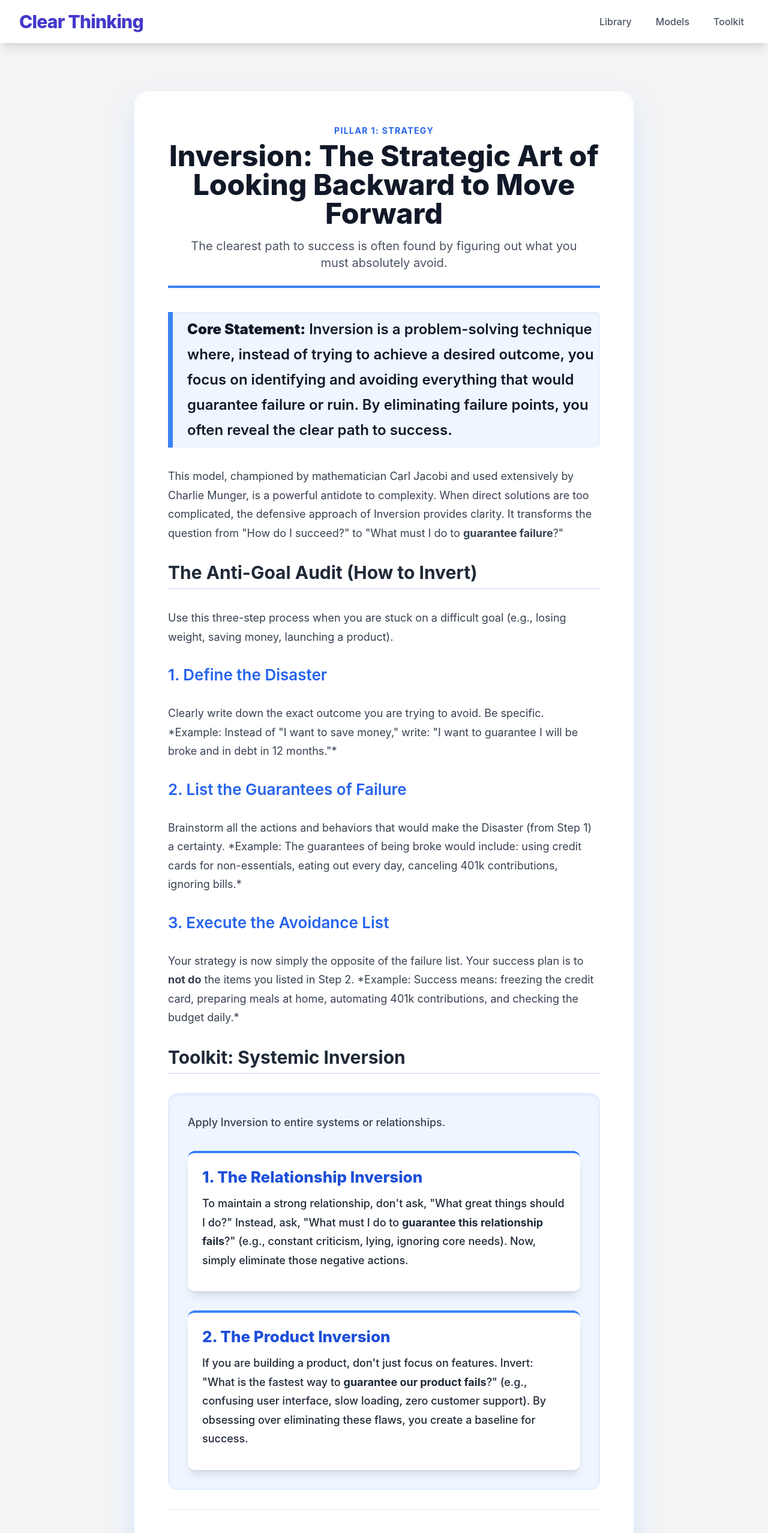
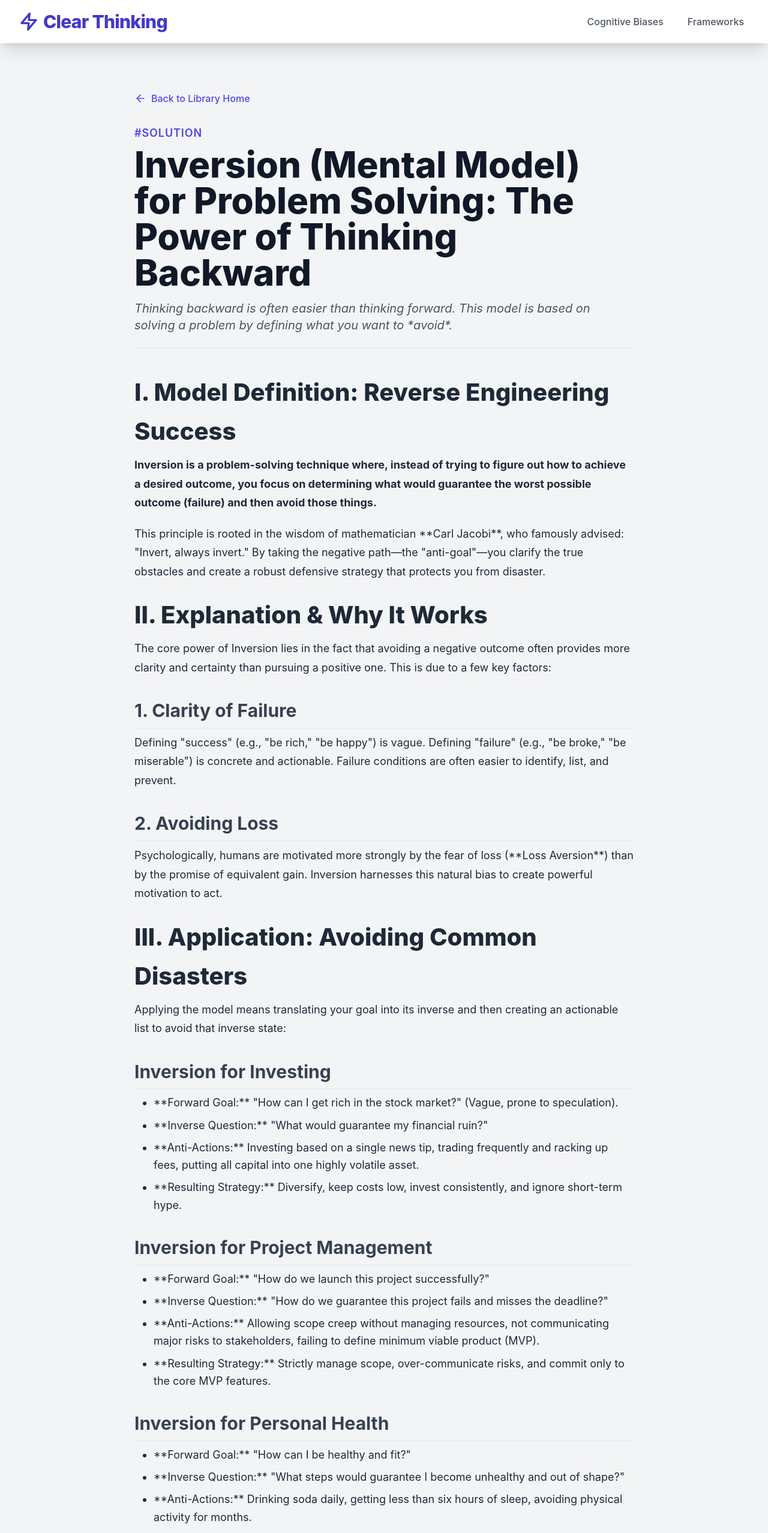
Before and after one commit to toolblaster/ClearThinking.toolblaster.com, a plain HTML site: page articles/frameworks/inversion-mental-model-for-problem-solving.html in a window 1280 px wide. Shown: the top 2555 px of the page at 60% size. Drawn offline with nearby package versions, Linux system fonts and the light colour scheme.

Commit message:
Update inversion-mental-model-for-problem-solving.html

```diff
--- a/articles/frameworks/inversion-mental-model-for-problem-solving.html
+++ b/articles/frameworks/inversion-mental-model-for-problem-solving.html
@@ -3,116 +3,240 @@
 <head>
     <meta charset="UTF-8">
     <meta name="viewport" content="width=device-width, initial-scale=1.0">
-    <title>Clear Thinking | Inversion: The Strategic Art of Looking Backward to Move Forward</title>
+    <title>Inversion (Mental Model) for Problem Solving: The Power of Thinking Backward | Clear Thinking Library</title>
 
     <!-- 1. Tailwind CSS CDN -->
     <script src="https://cdn.tailwindcss.com"></script>
 
     <!-- 2. Integrated CSS -->
     <style>
-        body { font-family: 'Inter', -apple-system, BlinkMacSystemFont, "Segoe UI", Roboto, "Helvetica Neue", Arial, sans-serif; }
+        /* Base body and typography */
+        body {
+            font-family: 'Inter', -apple-system, BlinkMacSystemFont, "Segoe UI", Roboto, "Helvetica Neue", Arial, sans-serif;
+            background-color: #f7f7f7;
+            color: #1f2937;
+        }
+
+        /* Mobile menu styles (copied from index.html) */
+        .hamburger {
+            cursor: pointer;
+            display: flex;
+            flex-direction: column;
+            justify-content: space-around;
+            width: 2rem;
+            height: 2rem;
+        }
+        .line {
+            width: 100%;
+            height: 3px;
+            background-color: #4f46e5;
+            transition: all 0.3s linear;
+        }
+        .menu-open .line-top {
+            transform: rotate(45deg) translate(5px, 5px);
+        }
+        .menu-open .line-middle {
+            opacity: 0;
+        }
+        .menu-open .line-bottom {
+            transform: rotate(-45deg) translate(5px, -5px);
+        }
+
+        /* Styling for the main article content: This ensures consistency for h2/h3/p/ul/ol inside the article-content div */
+        .article-content h2 {
+            font-size: 2.5rem; /* text-4xl */
+            font-weight: 800; /* font-extrabold */
+            margin-top: 1.5rem;
+            margin-bottom: 0.5rem;
+            color: #1f2937;
+        }
         .article-content h3 {
-            border-bottom: 2px solid #e0e7ff;
-            padding-bottom: 0.5rem;
-        }
-        .article-content h4 {
-            font-size: 1.625rem;
+            font-size: 1.875rem; /* text-3xl */
+            font-weight: 700; /* font-bold */
+            margin-top: 2rem;
+            margin-bottom: 0.5rem;
+            border-bottom: 1px solid #e5e7eb;
+            padding-bottom: 0.25rem;
+            color: #374151; /* text-gray-700 */
         }
         .article-content p {
-            line-height: 1.75;
+            margin-bottom: 1.25rem;
+            line-height: 1.75; /* leading-relaxed */
+        }
+        .article-content ul, .article-content ol {
+            margin-left: 1.5rem;
+            margin-bottom: 1.25rem;
+            padding-left: 0.5rem;
+        }
+        .article-content ul {
+            list-style-type: disc;
+        }
+        .article-content ol {
+            list-style-type: decimal;
+        }
+        .article-content li {
+            margin-bottom: 0.5rem;
+        }
+        /* Specific styling for the Indigo accent color for Frameworks */
+        .article-tag {
+            color: #4f46e5; /* Consistent Indigo accent color for Frameworks */
         }
     </style>
-    <meta name="description" content="Learn the Inversion mental model: solving problems by first defining what you want to avoid.">
+    <meta name="description" content="Inversion is a mental model that requires thinking backward: instead of determining how to achieve a goal, you determine what steps would guarantee failure.">
 </head>
 <body class="bg-gray-100 text-gray-800 antialiased">
 
-    <!-- Header & Navigation -->
-    <header class="bg-white shadow-lg sticky top-0 z-50 transition-all duration-300">
+    <!-- 1. Header & Navigation (Consistent Across Site) -->
+    <header class="bg-white shadow-xl sticky top-0 z-50 transition-all duration-300">
         <div class="max-w-7xl mx-auto px-4 sm:px-6 lg:px-8 py-4 flex justify-between items-center">
-            <h1 class="text-3xl font-extrabold text-indigo-700 tracking-tight">Clear Thinking</h1>
+
+            <!-- Logo Link - Clickable, with Icon, pointing to root directory / -->
+            <a href="/" class="flex items-center space-x-2 text-indigo-700 hover:text-indigo-900 transition duration-150 group">
+                <!-- Icon for Clarity (Zap/Lightning) -->
+                <svg xmlns="http://www.w3.org/2000/svg" width="32" height="32" viewBox="0 0 24 24" fill="none" stroke="currentColor" stroke-width="2.5" stroke-linecap="round" stroke-linejoin="round" class="flex-shrink-0">
+                    <polygon points="13 2 3 14 12 14 11 22 21 10 12 10 13 2"></polygon>
+                </svg>
+                <h1 class="text-3xl font-extrabold tracking-tight">Clear Thinking</h1>
+            </a>
+
+            <!-- Desktop Navigation -->
             <nav id="main-nav" class="space-x-6 hidden sm:flex">
-                <!-- Correct path is up two levels to reach the root index.html -->
-                <a href="../../index.html" class="text-gray-600 hover:text-indigo-600 font-medium transition duration-150 p-2 rounded-lg hover:bg-indigo-50">Library</a>
-                <a href="#" class="text-gray-600 hover:text-indigo-600 font-medium transition duration-150 p-2 rounded-lg hover:bg-indigo-50">Models</a>
-                <a href="#" class="text-gray-600 hover:text-indigo-600 font-medium transition duration-150 p-2 rounded-lg hover:bg-indigo-50">Toolkit</a>
+                <a href="/#biases" class="text-gray-600 hover:text-[#E34037] font-medium transition duration-150 p-2 rounded-lg hover:bg-red-50">Cognitive Biases</a>
+                <a href="/#frameworks" class="text-gray-600 hover:text-indigo-600 font-medium transition duration-150 p-2 rounded-lg hover:bg-indigo-50">Frameworks</a>
+            </nav>
+
+            <!-- Mobile Hamburger Button -->
+            <button id="menu-toggle" class="sm:hidden p-2 rounded-lg transition duration-150 z-50 focus:outline-none" aria-label="Toggle Navigation">
+                <div class="hamburger" id="hamburger-icon">
+                    <span class="line line-top"></span>
+                    <span class="line line-middle"></span>
+                    <span class="line line-bottom"></span>
+                </div>
+            </button>
+        </div>
+
+        <!-- Mobile Menu (Hidden by default) -->
+        <div id="mobile-menu" class="hidden sm:hidden bg-white shadow-lg border-t border-gray-100 py-4 absolute w-full transition-all duration-300">
+            <nav class="flex flex-col space-y-2 px-4">
+                <a href="/#biases" class="text-gray-700 hover:bg-red-50 p-3 rounded-lg font-semibold transition duration-150" onclick="document.getElementById('mobile-menu').classList.add('hidden'); document.getElementById('hamburger-icon').classList.remove('menu-open');">Cognitive Biases</a>
+                <a href="/#frameworks" class="text-gray-700 hover:bg-indigo-50 p-3 rounded-lg font-semibold transition duration-150" onclick="document.getElementById('mobile-menu').classList.add('hidden'); document.getElementById('hamburger-icon').classList.remove('menu-open');">Frameworks</a>
             </nav>
         </div>
     </header>
 
-    <!-- Main Content Area: Article 4 - Inversion -->
+    <!-- 2. Main Article Content Area -->
     <main class="max-w-4xl mx-auto px-4 sm:px-6 lg:px-8 py-12 sm:py-20">
-        <article class="bg-white p-6 sm:p-10 md:p-14 rounded-3xl shadow-2xl shadow-blue-300/50">
 
-            <!-- Article Header -->
-            <header class="mb-10 border-b-4 border-blue-500 pb-6 text-center">
-                <p class="text-sm font-bold text-blue-600 uppercase tracking-widest mb-2">Pillar 1: Strategy</p>
-                <h2 class="text-4xl sm:text-5xl font-extrabold text-gray-900 mt-2 leading-tight">Inversion: The Strategic Art of Looking Backward to Move Forward</h2>
-                <p class="text-xl text-gray-600 mt-4 max-w-2xl mx-auto">The clearest path to success is often found by figuring out what you must absolutely avoid.</p>
-            </header>
+        <!-- Breadcrumb / Back Link -->
+        <div class="mb-8">
+             <a href="/" class="text-indigo-600 hover:text-indigo-800 flex items-center space-x-2 font-medium">
+                <svg xmlns="http://www.w3.org/2000/svg" width="20" height="20" viewBox="0 0 24 24" fill="none" stroke="currentColor" stroke-width="2" stroke-linecap="round" stroke-linejoin="round" class="w-5 h-5">
+                    <path d="M19 12H5"></path>
+                    <path d="M12 19l-7-7 7-7"></path>
+                </svg>
+                <span>Back to Library Home</span>
+             </a>
+        </div>
 
-            <!-- Full article content -->
-            <section class="article-content space-y-8 text-gray-700 text-lg leading-relaxed max-w-3xl mx-auto">
+        <!-- Article Hero/Metadata -->
+        <header class="mb-10 pb-6 border-b border-gray-200">
+            <p class="text-lg font-semibold article-tag uppercase tracking-wider mb-2">#Solution</p>
+            <h1 class="text-5xl md:text-6xl font-extrabold text-gray-900 leading-tight mb-4">Inversion (Mental Model) for Problem Solving: The Power of Thinking Backward</h1>
+            <p class="text-xl text-gray-600 italic">Thinking backward is often easier than thinking forward. This model is based on solving a problem by defining what you want to *avoid*.</p>
+        </header>
 
-                <!-- Core Statement -->
-                <p class="text-2xl font-semibold text-gray-900 border-l-8 border-blue-500 pl-6 py-2 bg-blue-50 rounded-r-lg shadow-inner">
-                    <strong>Core Statement:</strong> Inversion is a problem-solving technique where, instead of trying to achieve a desired outcome, you focus on identifying and avoiding everything that would guarantee failure or ruin. By eliminating failure points, you often reveal the clear path to success.
-                </p>
+        <!-- Article Body - ADD ALL ARTICLE TEXT CONTENT HERE -->
+        <div class="article-content text-lg leading-relaxed text-gray-800">
 
-                <p>This model, championed by mathematician Carl Jacobi and used extensively by Charlie Munger, is a powerful antidote to complexity. When direct solutions are too complicated, the defensive approach of Inversion provides clarity. It transforms the question from "How do I succeed?" to "What must I do to <strong>guarantee failure</strong>?"</p>
+            <h2>I. Model Definition: Reverse Engineering Success</h2>
 
-                <h3 class="text-3xl font-bold text-gray-800 mt-12 mb-4">The Anti-Goal Audit (How to Invert)</h3>
-                <p>Use this three-step process when you are stuck on a difficult goal (e.g., losing weight, saving money, launching a product).</p>
+            <p><strong>Inversion is a problem-solving technique where, instead of trying to figure out how to achieve a desired outcome, you focus on determining what would guarantee the worst possible outcome (failure) and then avoid those things.</strong></p>
 
-                <h4 class="text-2xl font-semibold text-blue-600 mb-2">1. Define the Disaster</h4>
-                <p>Clearly write down the exact outcome you are trying to avoid. Be specific. *Example: Instead of "I want to save money," write: "I want to guarantee I will be broke and in debt in 12 months."*</p>
+            <p>This principle is rooted in the wisdom of mathematician **Carl Jacobi**, who famously advised: "Invert, always invert." By taking the negative path—the "anti-goal"—you clarify the true obstacles and create a robust defensive strategy that protects you from disaster.</p>
 
-                <h4 class="text-2xl font-semibold text-blue-600 mt-8 mb-2">2. List the Guarantees of Failure</h4>
-                <p>Brainstorm all the actions and behaviors that would make the Disaster (from Step 1) a certainty. *Example: The guarantees of being broke would include: using credit cards for non-essentials, eating out every day, canceling 401k contributions, ignoring bills.*</p>
+            <h2>II. Explanation & Why It Works</h2>
 
-                <h4 class="text-2xl font-semibold text-blue-600 mt-8 mb-2">3. Execute the Avoidance List</h4>
-                <p>Your strategy is now simply the opposite of the failure list. Your success plan is to <strong>not do</strong> the items you listed in Step 2. *Example: Success means: freezing the credit card, preparing meals at home, automating 401k contributions, and checking the budget daily.*</p>
+            <p>The core power of Inversion lies in the fact that avoiding a negative outcome often provides more clarity and certainty than pursuing a positive one. This is due to a few key factors:</p>
 
-                <h3 class="text-3xl font-bold text-gray-800 mt-12 mb-6 border-b-0">Toolkit: Systemic Inversion</h3>
+            <h3>1. Clarity of Failure</h3>
+            <p>Defining "success" (e.g., "be rich," "be happy") is vague. Defining "failure" (e.g., "be broke," "be miserable") is concrete and actionable. Failure conditions are often easier to identify, list, and prevent.</p>
 
-                <!-- Toolkit Container -->
-                <div class="bg-blue-50 p-8 rounded-2xl shadow-inner shadow-blue-200/50 space-y-8 border border-blue-100">
-                    <p class="text-lg font-medium text-gray-700">Apply Inversion to entire systems or relationships.</p>
+            <h3>2. Avoiding Loss</h3>
+            <p>Psychologically, humans are motivated more strongly by the fear of loss (**Loss Aversion**) than by the promise of equivalent gain. Inversion harnesses this natural bias to create powerful motivation to act.</p>
 
-                    <!-- Toolkit Item 1 -->
-                    <div class="bg-white p-6 rounded-xl shadow-lg border-t-4 border-blue-500 transition hover:shadow-xl">
-                        <h4 class="text-2xl font-extrabold text-blue-700 mb-3">1. The Relationship Inversion</h4>
-                        <p class="mb-3 font-medium text-gray-800">To maintain a strong relationship, don't ask, "What great things should I do?" Instead, ask, "What must I do to <strong>guarantee this relationship fails</strong>?" (e.g., constant criticism, lying, ignoring core needs). Now, simply eliminate those negative actions.</p>
-                    </div>
+            <h2>III. Application: Avoiding Common Disasters</h2>
 
-                    <!-- Toolkit Item 2 -->
-                    <div class="bg-white p-6 rounded-xl shadow-lg border-t-4 border-blue-500 transition hover:shadow-xl">
-                        <h4 class="text-2xl font-extrabold text-blue-700 mb-3">2. The Product Inversion</h4>
-                        <p class="mb-3 font-medium text-gray-800">If you are building a product, don't just focus on features. Invert: "What is the fastest way to <strong>guarantee our product fails</strong>?" (e.g., confusing user interface, slow loading, zero customer support). By obsessing over eliminating these flaws, you create a baseline for success.</p>
-                    </div>
-                </div>
+            <p>Applying the model means translating your goal into its inverse and then creating an actionable list to avoid that inverse state:</p>
 
-                <p class="pt-8 border-t border-gray-200 mt-12 text-center text-xl font-medium text-gray-600">
-                    Inversion is the power of subtraction. Instead of adding complexity to find success, subtract complexity to avoid ruin.
-                </p>
+            <h3>Inversion for Investing</h3>
+            <ul>
+                <li>**Forward Goal:** "How can I get rich in the stock market?" (Vague, prone to speculation).</li>
+                <li>**Inverse Question:** "What would guarantee my financial ruin?"</li>
+                <li>**Anti-Actions:** Investing based on a single news tip, trading frequently and racking up fees, putting all capital into one highly volatile asset.</li>
+                <li>**Resulting Strategy:** Diversify, keep costs low, invest consistently, and ignore short-term hype.</li>
+            </ul>
 
-            </section>
-        </article>
+            <h3>Inversion for Project Management</h3>
+            <ul>
+                <li>**Forward Goal:** "How do we launch this project successfully?"</li>
+                <li>**Inverse Question:** "How do we guarantee this project fails and misses the deadline?"</li>
+                <li>**Anti-Actions:** Allowing scope creep without managing resources, not communicating major risks to stakeholders, failing to define minimum viable product (MVP).</li>
+                <li>**Resulting Strategy:** Strictly manage scope, over-communicate risks, and commit only to the core MVP features.</li>
+            </ul>
+
+            <h3>Inversion for Personal Health</h3>
+            <ul>
+                <li>**Forward Goal:** "How can I be healthy and fit?"</li>
+                <li>**Inverse Question:** "What steps would guarantee I become unhealthy and out of shape?"</li>
+                <li>**Anti-Actions:** Drinking soda daily, getting less than six hours of sleep, avoiding physical activity for months.</li>
+                <li>**Resulting Strategy:** Eliminate soda, prioritize 7+ hours of sleep, and commit to 30 minutes of daily activity.</li>
+            </ul>
+
+            <h2>IV. Toolkit: The Pre-Mortem Analysis</h2>
+
+            <p>The **Pre-Mortem** is the most practical tool for applying Inversion to any plan or project:</p>
+            <ol>
+                <li>**Imagine Failure:** Before you start the project, imagine that six months have passed and the project has completely failed.</li>
+                <li>**Identify Causes:** Ask everyone involved to anonymously write down all the reasons why the project failed (e.g., "We failed because the backend team never synced with the frontend team," or "We failed because the budget ran out after Phase 1").</li>
+                <li>**Actionable Prevention:** Review the list of hypothetical causes of failure. These are now your non-negotiable, proactive action items. You address these risks *before* they become reality.</li>
+            </ol>
+            <p>By psychologically projecting yourself into a failed future, you bypass the **Planning Fallacy** (which assumes everything will go well) and generate a clearer, more realistic map of the actual dangers ahead, allowing you to build defenses now.</p>
+
+        </div>
+        <!-- Article Body - END -->
+
     </main>
 
-    <!-- Footer -->
-    <footer class="bg-gray-900 mt-20">
-        <div class="max-w-7xl mx-auto py-10 px-4 sm:px-6 lg:px-8 text-center text-gray-400">
-            <p class="text-lg font-semibold text-white">&copy; <span id="current-year-6"></span> Clear Thinking | A Toolblaster Sub-Brand.</p>
-            <p class="mt-2 text-sm text-gray-500">A timeless library built with Custom HTML, Tailwind, and Clear Thinking.</p>
+    <!-- 3. Footer (Consistent Across Site) -->
+    <footer class="bg-white shadow-2xl shadow-indigo-300/60 mt-20 border-t border-indigo-400">
+        <div class="max-w-7xl mx-auto py-6 px-4 sm:px-6 lg:px-8 text-center">
+            <p class="text-lg font-semibold text-gray-900">
+                &copy; <span id="current-year"></span> Clear Thinking Library |
+                <a href="https://toolblaster.com" target="_blank" class="text-indigo-600 hover:text-indigo-800 transition duration-150 font-bold">Toolblaster.com</a>
+            </p>
+            <p class="mt-1 text-sm text-gray-600">A curated collection of essential mental models and biases for better decision-making.</p>
         </div>
     </footer>
 
-    <!-- 3. Integrated JavaScript -->
+    <!-- 4. Integrated JavaScript (Consistent Across Site) -->
     <script>
+        // Logic for Footer Year Update
         document.addEventListener('DOMContentLoaded', () => {
-            const yearSpan = document.getElementById('current-year-6');
+            const yearSpan = document.getElementById('current-year');
             if (yearSpan) {
                 yearSpan.textContent = new Date().getFullYear();
+            }
+
+            // Logic for Mobile Menu Toggle
+            const menuToggle = document.getElementById('menu-toggle');
+            const mobileMenu = document.getElementById('mobile-menu');
+            const hamburgerIcon = document.getElementById('hamburger-icon');
+
+            if (menuToggle) {
+                menuToggle.addEventListener('click', () => {
+                    const isHidden = mobileMenu.classList.toggle('hidden');
+                    hamburgerIcon.classList.toggle('menu-open', !isHidden);
+                });
             }
         });
     </script>
```
